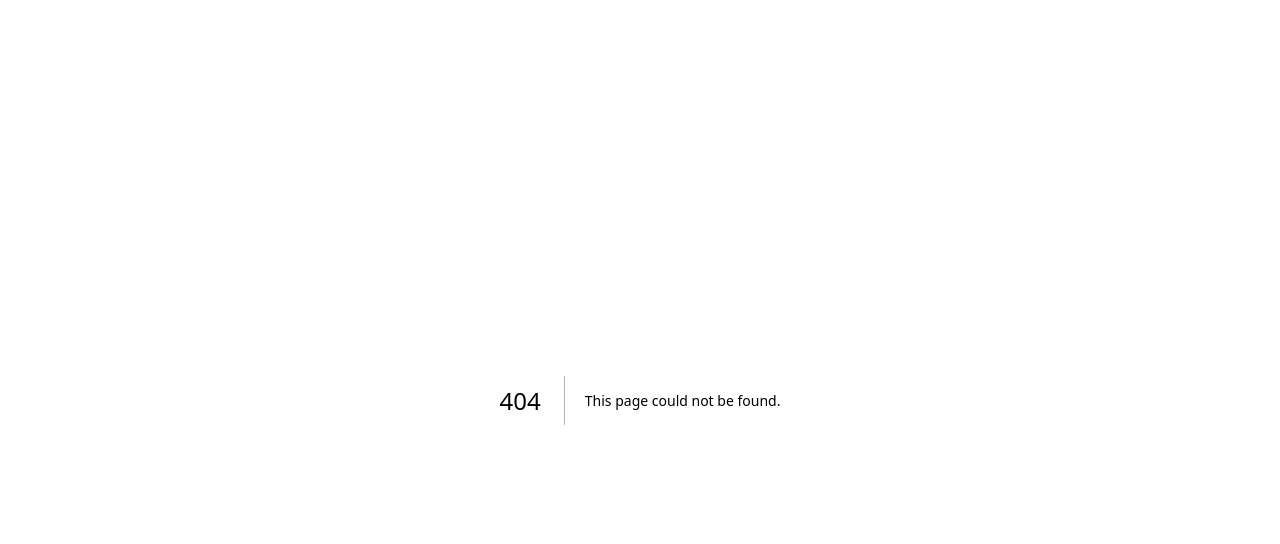
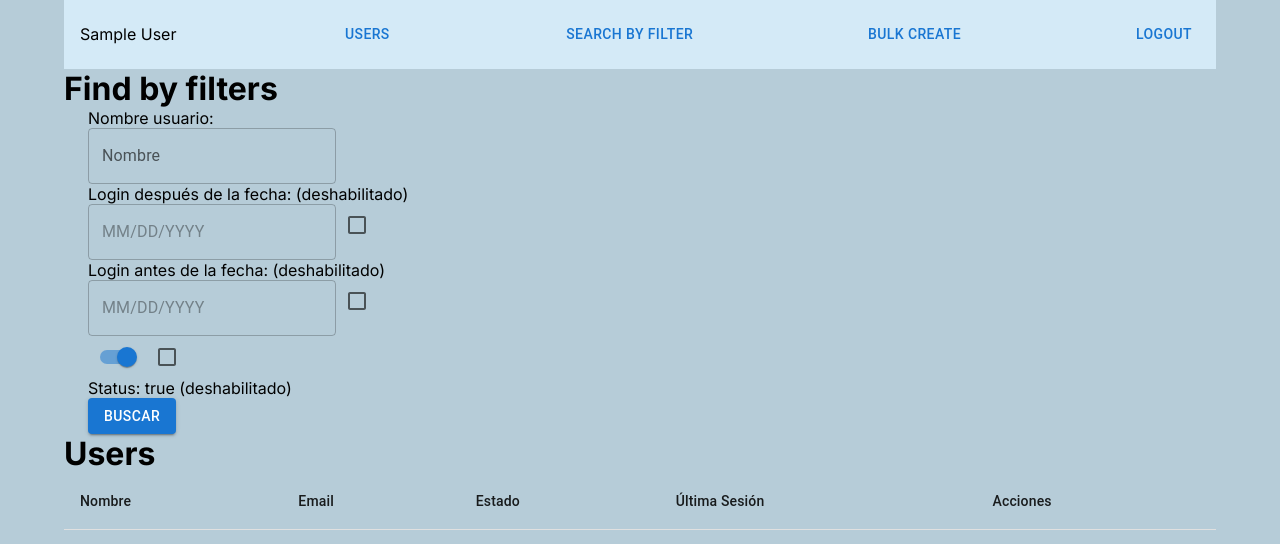
Before and after one commit to arredgroup/nestjs-auth-front, a Next.js app: page /users/findUsers in a window 1280 px wide. Before the commit this address had no page. Shown: the top 544 px of the page. Built offline with nearby package versions, Linux system fonts and the light colour scheme; sample sign-in values are in the browser's storage.

Commit message:
Tarea Final Guillermo Hernández Valderrama
-Se agrega la vista findUsers.
-Aun falta implementar bulkCreate.

```diff
--- /dev/null
+++ b/app/users/findUsers/page.js
@@ -0,0 +1,188 @@
+"use client"
+import React, {useEffect, useState} from 'react';
+import {Container, Table, TableBody, TableCell, TableHead, TableRow,Switch} from "@mui/material";
+import IconButton from '@mui/material/IconButton';
+import {Edit} from "@mui/icons-material";
+import TextField from "@mui/material/TextField";
+import Button from "@mui/material/Button";
+import AuthService from "@/services/AuthService";
+import { useRouter } from 'next/navigation';
+import Navbar from '@/components/Navbar';
+
+import { LocalizationProvider } from '@mui/x-date-pickers/LocalizationProvider';
+import { DatePicker } from '@mui/x-date-pickers/DatePicker';
+import { AdapterDayjs } from '@mui/x-date-pickers/AdapterDayjs'
+import dayjs from 'dayjs';
+import Checkbox from '@mui/material/Checkbox';
+
+export default function Users(){
+
+    const router = useRouter();
+    const [users, setUsers] = useState([]);
+
+    useEffect(() => {
+        const user = JSON.parse(localStorage.getItem('user'));
+        if(!user){
+            router.push('/login');
+        }
+        if(user?.roles?.includes('admin')){
+            getUsersByFilter();
+        }
+        // esta página solo puede ser utilizada por un administrador
+        if(user?.roles?.includes('user')){
+            router.push('/users'); // lo envia a una pagina pública
+        }
+    }, []);
+
+    const getUsersByFilter = async () => {
+        const token = localStorage.getItem('token');
+        const data = await AuthService.getFilteredUsers(token, filterActivo, userFilter);
+        if(data.length == 0) alert('No se han encontrado coincidencias.')
+        setUsers(data);
+    }
+
+    const handleEdit = (user) => {
+        router.push('/users/' + user.id + '/edit');
+    }
+
+
+    const [restriction, setRestiction] = useState({
+        minDate1:dayjs('2000-01-01'),
+        maxDate1:dayjs('2099-12-31'),
+        minDate2:dayjs('2000-01-01'),
+        maxDate2:dayjs('2099-12-31'),
+    });
+
+    const [userFilter, setFilter] = useState({
+        name: '',
+        login_before_date: null,
+        login_after_date: null,
+        status: true
+    });
+    const [filterActivo, setActivo] = useState({
+        date1: false,
+        date2: false,
+        status: false
+    });
+
+    const handleChange = (value, field) => {
+        if(field=='login_before_date'){
+            setRestiction({
+                ...restriction,
+                maxDate1: value.subtract(1,'day')
+            });
+        }
+        else if(field=='login_after_date'){
+            setRestiction({
+                ...restriction,
+                minDate2: value.add(1,'day')
+            });
+        }
+        setFilter({
+            ...userFilter,
+            [field]: value
+        });
+    }
+    const handleFilter = (value, field) => {
+        setActivo({
+            ...filterActivo,
+            [field]: value
+        });
+    }
+    const handleUpdate = () => {
+        const token = localStorage.getItem('token');
+
+    }
+
+    return (
+        <Container>
+            <Navbar />
+            <div>
+            <h1>Find by filters </h1>
+            {<Container>
+                <p className="text-small text-default-500"> Nombre usuario: </p>
+                <TextField
+                    label="Nombre"
+                    name="name"
+                    variant="outlined"
+                    value={userFilter.name}
+                    onChange={(e) => handleChange(e.target.value, 'name')}
+                />
+                <div>
+                <LocalizationProvider dateAdapter={AdapterDayjs}>
+                    <p className="text-small text-default-500"> Login después de la fecha: {filterActivo.date2 ? "" : "(deshabilitado)"}</p>
+                    <DatePicker
+                        maxDate={restriction.maxDate1}
+                        minDate={restriction.minDate1}
+                        value={userFilter.login_after_date}
+                        onChange={(e) => handleChange(e, 'login_after_date')}
+                    />
+                    <Checkbox
+                        checked={filterActivo.date2}
+                        onChange={(e) => handleFilter(e.target.checked, 'date2')}
+                        inputProps={{ 'aria-label': 'controlled' }}
+                    />
+                </LocalizationProvider>
+                <LocalizationProvider dateAdapter={AdapterDayjs}>
+                    <p className="text-small text-default-500"> Login antes de la fecha: { filterActivo.date1 ? "" : "(deshabilitado)"}</p>
+                    <DatePicker
+                        minDate={restriction.minDate2}
+                        value={userFilter.login_before_date}
+                        onChange={(e) => handleChange(e, 'login_before_date')}
+                    />
+                    <Checkbox
+                        checked={filterActivo.date1}
+                        onChange={(e) => handleFilter(e.target.checked, 'date1')}
+                        inputProps={{ 'aria-label': 'controlled' }}
+                    />
+                </LocalizationProvider>
+                </div>
+                <div className="flex flex-col gap-2">
+                    <Switch
+                        name="status"
+                        checked={userFilter.status}
+                        value={userFilter.status}
+                        onChange={(e) => handleChange(e.target.checked, 'status')}
+                    />
+                    <Checkbox
+                        checked={filterActivo.status}
+                        onChange={(e) => handleFilter(e.target.checked, 'status')}
+                        inputProps={{ 'aria-label': 'controlled' }}
+                    />
+                    <p className="text-small text-default-500">Status: {userFilter.status ? "true" : "false"} {filterActivo.status ? "" : "(deshabilitado)"}</p>
+                </div>
+                <Button variant="contained" onClick={getUsersByFilter}>Buscar</Button>
+            </Container>}
+        </div>
+            <h1>Users</h1>
+            <Table>
+                <TableHead>
+                    <TableRow>
+                        <TableCell>Nombre</TableCell>
+                        <TableCell>Email</TableCell>
+                        <TableCell>Estado</TableCell>
+                        <TableCell>Última Sesión</TableCell>
+                        <TableCell>Acciones</TableCell>
+                    </TableRow>
+                </TableHead>
+                <TableBody>
+                    {
+                        users.map((user) => (
+                            <TableRow key={user}>
+                                <TableCell>{user.name}</TableCell>
+                                <TableCell>{user.email}</TableCell>
+                                <TableCell>{user.status? 'ACTIVO' : 'CERRADO'}</TableCell>
+                                <TableCell>TBD</TableCell>
+                                <TableCell>
+                                    <IconButton color="primary" aria-label={"Editar usuario " + user.name} onClick={() => handleEdit(user)}>
+                                        <Edit />
+                                    </IconButton>
+                                </TableCell>
+                            </TableRow>
+                        ))
+                    }
+                </TableBody>
+            </Table>
+        </Container>
+    )
+}
--- a/app/users/page.js
+++ b/app/users/page.js
@@ -27,7 +27,8 @@ export default function Users(){
     }, []);
 
     const getAllUsers = async () => {
-        const data = await AuthService.getUsers();
+        const token = localStorage.getItem('token');
+        const data = await AuthService.getUsers(token);
         setUsers(data);
     }
 
--- a/components/Navbar.js
+++ b/components/Navbar.js
@@ -20,10 +20,32 @@ const Navbar = () => {
         }
     }
 
+    const handleFindByFilter = async () => {
+        router.push('/users/findUsers');
+    }
+    const handleUsers = async () => {
+        router.push('/users');
+    }
+
     return (
         <div className="navbar">
             <div className="navbar-item">
                 {user?.name}
+            </div>
+            <div className="navbar-item">
+                <Button onClick={handleUsers}>
+                    Users
+                </Button>
+            </div>
+            <div className="navbar-item">
+                <Button onClick={handleFindByFilter}>
+                    Search by filter
+                </Button>
+            </div>
+            <div className="navbar-item">
+                <Button onClick={handleFindByFilter}>
+                    Bulk Create
+                </Button>
             </div>
             <div className="navbar-item">
                 <Button onClick={handleLogout}>
--- a/package.json
+++ b/package.json
@@ -18,7 +18,9 @@
     "@fontsource/roboto": "^5.0.13",
     "@mui/icons-material": "^5.15.15",
     "@mui/material": "^5.15.15",
+    "@mui/x-date-pickers": "^7.10.0",
     "axios": "^1.7.2",
+    "dayjs": "^1.11.11",
     "next": "14.2.3",
     "react": "^18",
     "react-dom": "^18"
--- a/services/AuthService.js
+++ b/services/AuthService.js
@@ -18,32 +18,13 @@ const handleLogin = async (user, pass) => {
     }
 }
 
-const getUsers = async () => {
+const getUsers = async (token) => {
     try {
-        //const response = await axios.get('fakeapi');
-        const response = {
-            data: [
-                {
-                    id: 1,
-                    name: 'muhammad fake',
-                    email: 'a@b.cl',
-                    status: true
-                },
-
-                {
-                    id: 2,
-                    name: 'muhammed fake',
-                    email: 'b@b.cl',
-                    status: true
-                },
-                {
-                    id: 3,
-                    name: 'muhammid fake',
-                    email: 'c@b.cl',
-                    status: true
-                },
-            ]
-        }
+        const response = await axios.get('http://localhost:3001/api/v1/users/getAllUsers', {
+            headers: {
+                token,
+            }
+        });
         return response.data;
     } catch (e) {
         console.error(e);
@@ -113,6 +94,35 @@ const updateUser = async (id, user, token) => {
         return false;
     }
 }
+const getFilteredUsers = async (token, filterActivo, userFilter) => {
+    let cadena='';
+    if (!userFilter.name.match(/[%&@<>\\$'"?{}~|°¬¿:#/'!¡+*,;=]/)) {
+        cadena = cadena+'name='+userFilter.name;
+    }else{
+        alert('Error: Nombre con caracteres no permitidos.');
+    }
+    if(filterActivo.date2 && userFilter.login_after_date !==null){
+        cadena = cadena+'&login_after_date='+userFilter.login_after_date.valueOf();
+    }
+    if(filterActivo.date1 && userFilter.login_before_date !==null){
+        cadena = cadena+'&login_before_date='+userFilter.login_before_date.valueOf();
+    }
+    if(filterActivo.status){
+        cadena = cadena+'&active='+userFilter.status;
+    }
+
+    try {
+        const response = await axios.get('http://localhost:3001/api/v1/users/findUsers?'+cadena, {
+            headers: {
+                token,
+            }
+        });
+        return response.data;
+    } catch (e) {
+        console.error(e);
+        return [];
+    }
+}
 
 export default {
     handleLogin,
@@ -121,4 +131,5 @@ export default {
     logOut,
     registerUser,
     updateUser,
+    getFilteredUsers,
 };
```
Also changed, not shown: 1 other file (tests, documents, lock files or other folders).
